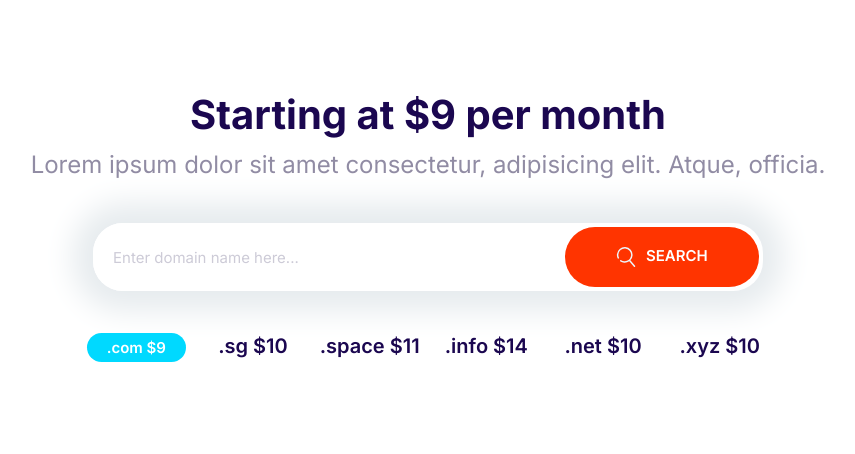
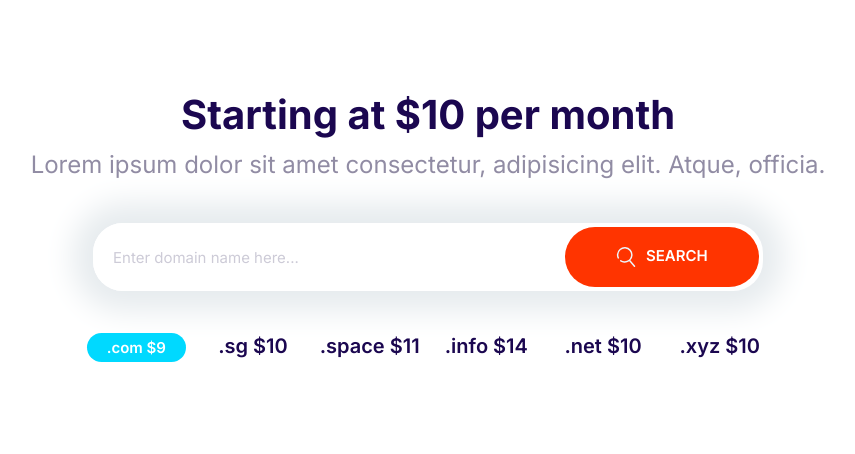
Before and after one commit to Franca-Babalola/Moshify, a website built with Parcel: page playground.html in a window 1280 px wide. Shown: the whole page, without its empty margins (212-1067 px from the left). Built offline with nearby package versions, Linux system fonts and the light colour scheme.

Commit message:
Update the price from $9 to $10

```diff
--- a/playground.html
+++ b/playground.html
@@ -13,7 +13,7 @@
 </head>
 <body>
     <section class="block container block-domain">
-   <header class="block__header"><h2>Starting at $9 per month</h2>
+   <header class="block__header"><h2>Starting at $10 per month</h2>
     <p>Lorem ipsum dolor sit amet consectetur, adipisicing elit. Atque, officia.</p>
   </header>
   <div class="input-group">
```
